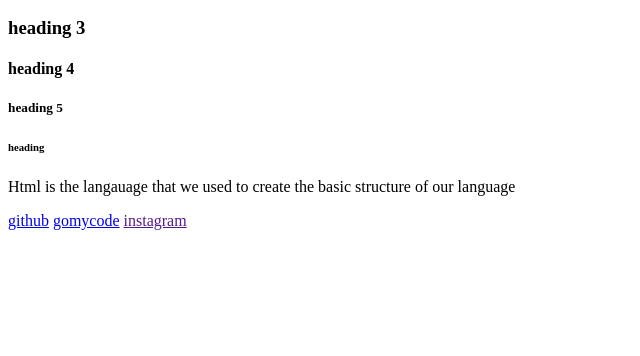
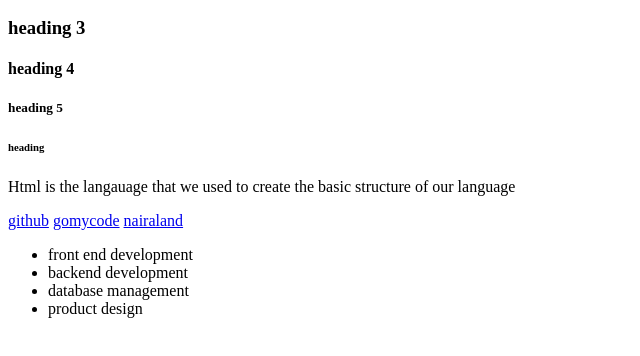
Before and after one commit to loidloison/recap, a plain HTML site: page index.html in a window 1280 px wide. Shown: the part 110-466 px from the top of the page, without its empty margins (0-640 px from the left). Drawn offline with Linux system fonts and the light colour scheme.

Commit message:
html anchor tag

```diff
--- a/index.html
+++ b/index.html
@@ -20,7 +20,16 @@
     <!-- html anchor tags -->
    <a href="https://github.com/loidloison">github</a>
    <a href="https://learn.gomycode.co/profile">gomycode</a>
-   <a href="">instagram</a>
+   <a href="https://www.nairaland.com/">nairaland</a>
+
+
+   <!-- Html unordered list -->
+   <ul>
+    <li>front end development</li>
+    <li>backend development</li>
+    <li>database management</li>
+    <li>product design</li>
+   </ul>
 
 
 </body>
```
